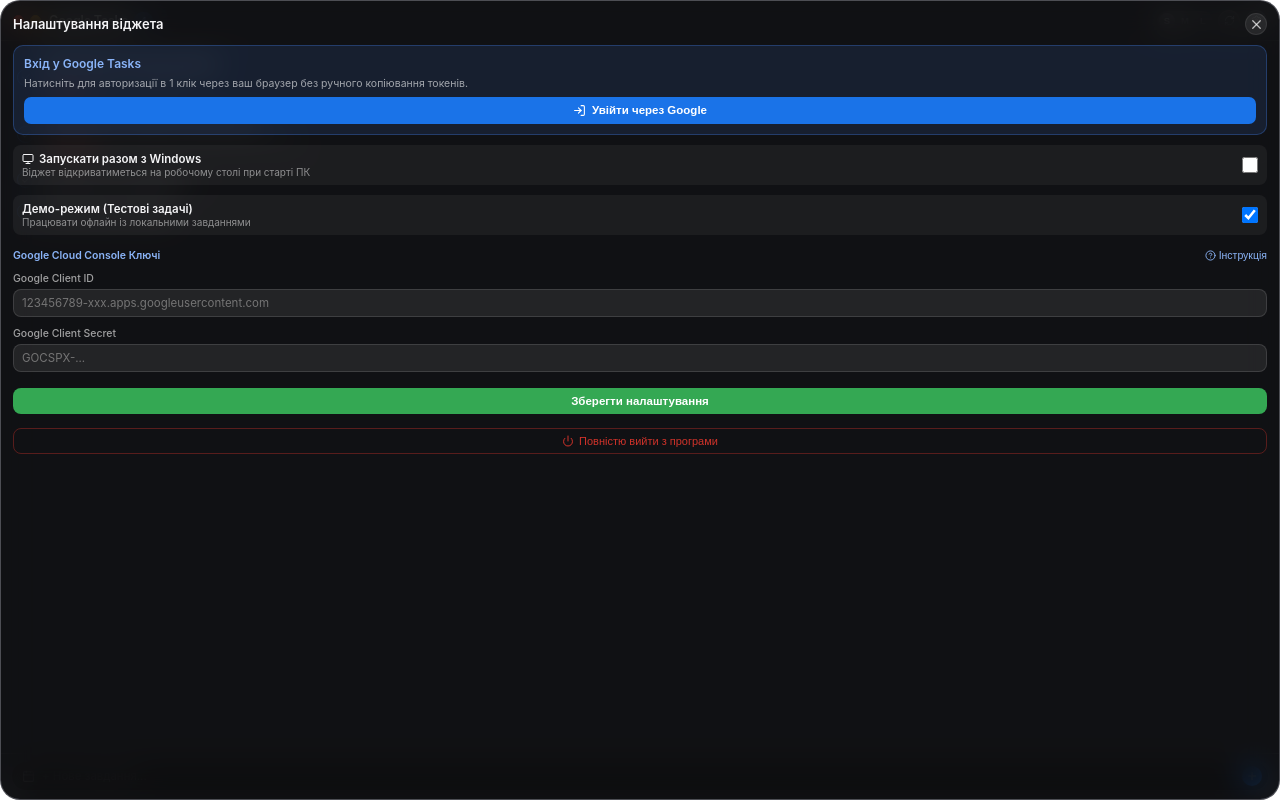
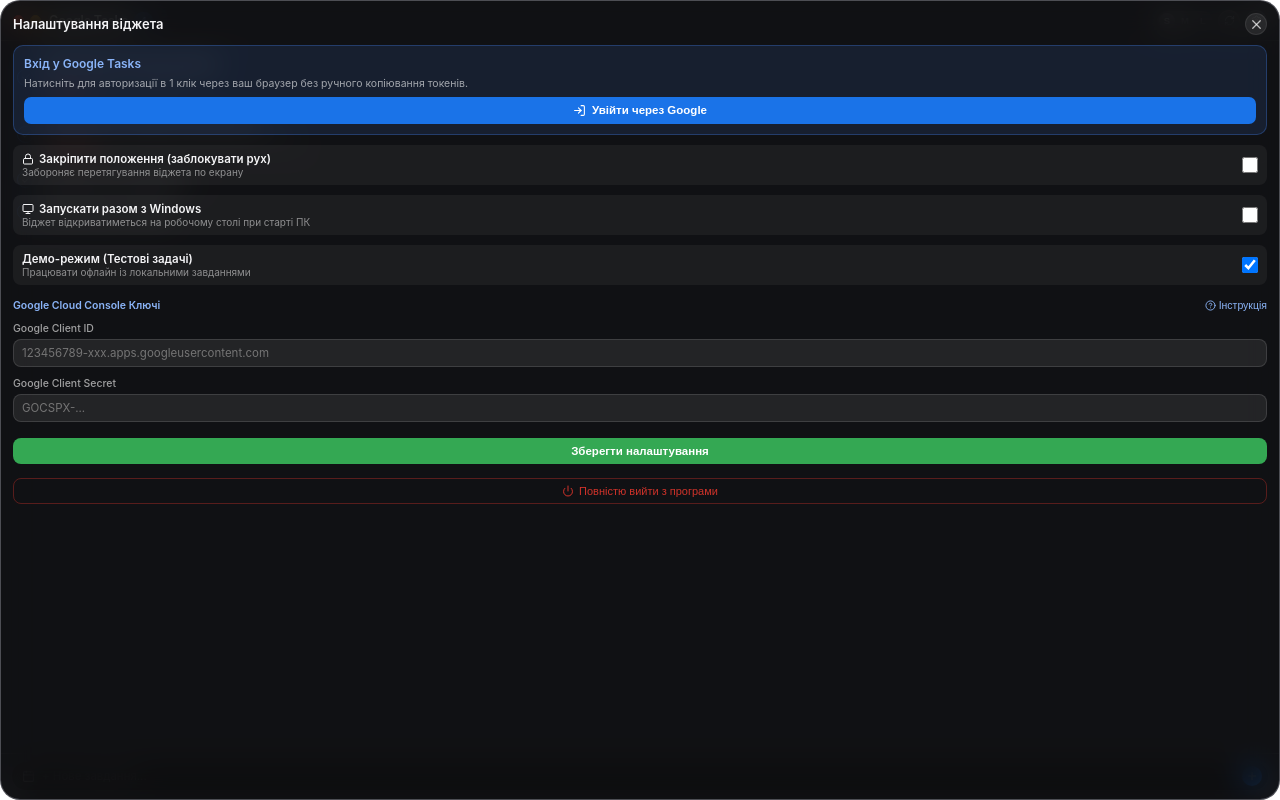
Before and after one commit to arsen2010arsen/google-tasks-widget, a React (Vite) app: page / in a window 1280 px wide. Both pictures are taken after a click on the button 1256 px from the left and 20 px from the top of the page. Built offline with nearby package versions, Linux system fonts and the light colour scheme.

Commit message:
feat: add lock position feature in settings

```diff
--- a/src/App.tsx
+++ b/src/App.tsx
@@ -13,6 +13,7 @@ import {
   Inbox,
   X,
   Edit2,
+  Lock,
 } from "lucide-react";
 import "./App.css";
 
@@ -26,6 +27,9 @@ export function App() {
   const [isLoading, setIsLoading] = useState(false);
   const [isSettingsOpen, setIsSettingsOpen] = useState(false);
   const [activeSize, setActiveSize] = useState<"S" | "M" | "L">("S");
+  const [isPositionLocked, setIsPositionLocked] = useState<boolean>(
+    tasksService.getConfig().isPositionLocked || false
+  );
 
   // Inline editing state
   const [editingTaskId, setEditingTaskId] = useState<string | null>(null);
@@ -37,6 +41,7 @@ export function App() {
     try {
       const fetchedTasks = await tasksService.getAllTasks();
       setTasks(fetchedTasks);
+      setIsPositionLocked(tasksService.getConfig().isPositionLocked || false);
     } catch (err) {
       console.error("Failed loading tasks", err);
     } finally {
@@ -63,8 +68,9 @@ export function App() {
     return () => clearInterval(interval);
   }, [loadTasks]);
 
-  // Window drag handler
+  // Window drag handler - only drags if NOT locked
   const handleStartDrag = async (e: React.MouseEvent) => {
+    if (isPositionLocked) return;
     if (e.button === 0 && !(e.target as HTMLElement).closest("button, input, form")) {
       try {
         await invoke("start_dragging");
@@ -194,13 +200,17 @@ export function App() {
   return (
     <div className="widget-frame">
       <div className="glass-container">
-        {/* Header - ONLY header is draggable */}
-        <div className="widget-header" onMouseDown={handleStartDrag}>
+        {/* Header - draggable ONLY when not locked */}
+        <div
+          className={`widget-header ${isPositionLocked ? "locked" : ""}`}
+          onMouseDown={handleStartDrag}
+          style={{ cursor: isPositionLocked ? "default" : "grab" }}
+        >
           <div className="traffic-lights">
             <button
               className="traffic-btn close"
               onClick={handleClose}
-              title="Сховати в трей (клікніть іконку біля годинника для повернення)"
+              title="Сховати в трей"
             />
             <button
               className="traffic-btn minimize"
@@ -209,9 +219,18 @@ export function App() {
             />
           </div>
 
-          <div className="header-center" onMouseDown={handleStartDrag}>
+          <div
+            className="header-center"
+            onMouseDown={handleStartDrag}
+            style={{ cursor: isPositionLocked ? "default" : "grab" }}
+          >
             <span className="header-title">Google Tasks</span>
             <span className="badge-count">{activeTasksCount}</span>
+            {isPositionLocked && (
+              <span title="Положення заблоковано в налаштуваннях" style={{ display: "inline-flex", alignItems: "center" }}>
+                <Lock size={10} color="#8ab4f8" style={{ opacity: 0.7 }} />
+              </span>
+            )}
           </div>
 
           <div className="header-actions">
@@ -434,6 +453,7 @@ export function App() {
           </form>
 
           {/* Resize corner grip */}
+          {!isPositionLocked && (
             <div
               className="resize-grip"
               title="Потягніть для зміни розміру або використовуйте кнопки S / M / L вгорі"
@@ -442,13 +462,17 @@ export function App() {
                 <path d="M9 1L1 9M9 5L5 9M9 9L9 9" strokeWidth="1.5" strokeLinecap="round" />
               </svg>
             </div>
+          )}
         </div>
 
         {/* Settings Modal */}
         <SettingsModal
           isOpen={isSettingsOpen}
           onClose={() => setIsSettingsOpen(false)}
-          onConfigUpdated={loadTasks}
+          onConfigUpdated={() => {
+            loadTasks();
+            setIsPositionLocked(tasksService.getConfig().isPositionLocked || false);
+          }}
           toggleAlwaysOnTop={() => {}}
         />
       </div>
--- a/src/components/SettingsModal.tsx
+++ b/src/components/SettingsModal.tsx
@@ -2,7 +2,7 @@ import React, { useState, useEffect } from "react";
 import { invoke } from "@tauri-apps/api/core";
 import { AppConfig } from "../types";
 import { tasksService } from "../services/googleTasks";
-import { X, HelpCircle, LogIn, Power, Monitor } from "lucide-react";
+import { X, HelpCircle, LogIn, Power, Monitor, Lock } from "lucide-react";
 
 interface Props {
   isOpen: boolean;
@@ -24,6 +24,7 @@ export const SettingsModal: React.FC<Props> = ({
 
   useEffect(() => {
     if (isOpen) {
+      setConfig(tasksService.getConfig());
       invoke<boolean>("get_autostart")
         .then((val) => setAutostart(val))
         .catch(() => {});
@@ -58,18 +59,13 @@ export const SettingsModal: React.FC<Props> = ({
     tasksService.saveConfig(config);
 
     try {
-      // 1. Construct OAuth URL with loopback redirect
       const authUrl = `https://accounts.google.com/o/oauth2/v2/auth?client_id=${encodeURIComponent(
         config.clientId
       )}&redirect_uri=http://127.0.0.1:8085&response_type=code&scope=https://www.googleapis.com/auth/tasks&access_type=offline&prompt=consent`;
 
-      // 2. Open browser
       window.open(authUrl, "_blank");
 
-      // 3. Wait for code via local Rust loopback listener
       const code = await invoke<string>("wait_for_oauth_code");
-
-      // 4. Exchange code for tokens
       await tasksService.exchangeCodeForTokens(code);
 
       setConfig(tasksService.getConfig());
@@ -140,6 +136,26 @@ export const SettingsModal: React.FC<Props> = ({
           {authError && (
             <div style={{ color: "#ff453a", fontSize: "10.5px" }}>{authError}</div>
           )}
+        </div>
+
+        {/* Lock Position Toggle */}
+        <div className="setting-row">
+          <div>
+            <div style={{ fontWeight: 600, display: "flex", alignItems: "center", gap: 5 }}>
+              <Lock size={12} /> Закріпити положення (заблокувати рух)
+            </div>
+            <div style={{ fontSize: "10px", color: "rgba(255,255,255,0.5)" }}>
+              Забороняє перетягування віджета по екрану
+            </div>
+          </div>
+          <input
+            type="checkbox"
+            checked={config.isPositionLocked}
+            onChange={(e) =>
+              setConfig({ ...config, isPositionLocked: e.target.checked })
+            }
+            style={{ width: 16, height: 16, cursor: "pointer" }}
+          />
         </div>
 
         {/* Autostart toggle */}
--- a/src/services/googleTasks.ts
+++ b/src/services/googleTasks.ts
@@ -20,6 +20,7 @@ const DEFAULT_CONFIG: AppConfig = {
   alwaysOnTop: false,
   autoRefreshMinutes: 5,
   useMockData: true,
+  isPositionLocked: false,
 };
 
 const DEFAULT_MOCK_TASKS: Task[] = [
--- a/src/types.ts
+++ b/src/types.ts
@@ -23,4 +23,5 @@ export interface AppConfig {
   alwaysOnTop: boolean;
   autoRefreshMinutes: number;
   useMockData: boolean;
+  isPositionLocked: boolean;
 }
```
Also changed, not shown: 1 other file (tests, documents, lock files or other folders). Lines whose indentation alone changed are shown as unchanged.
